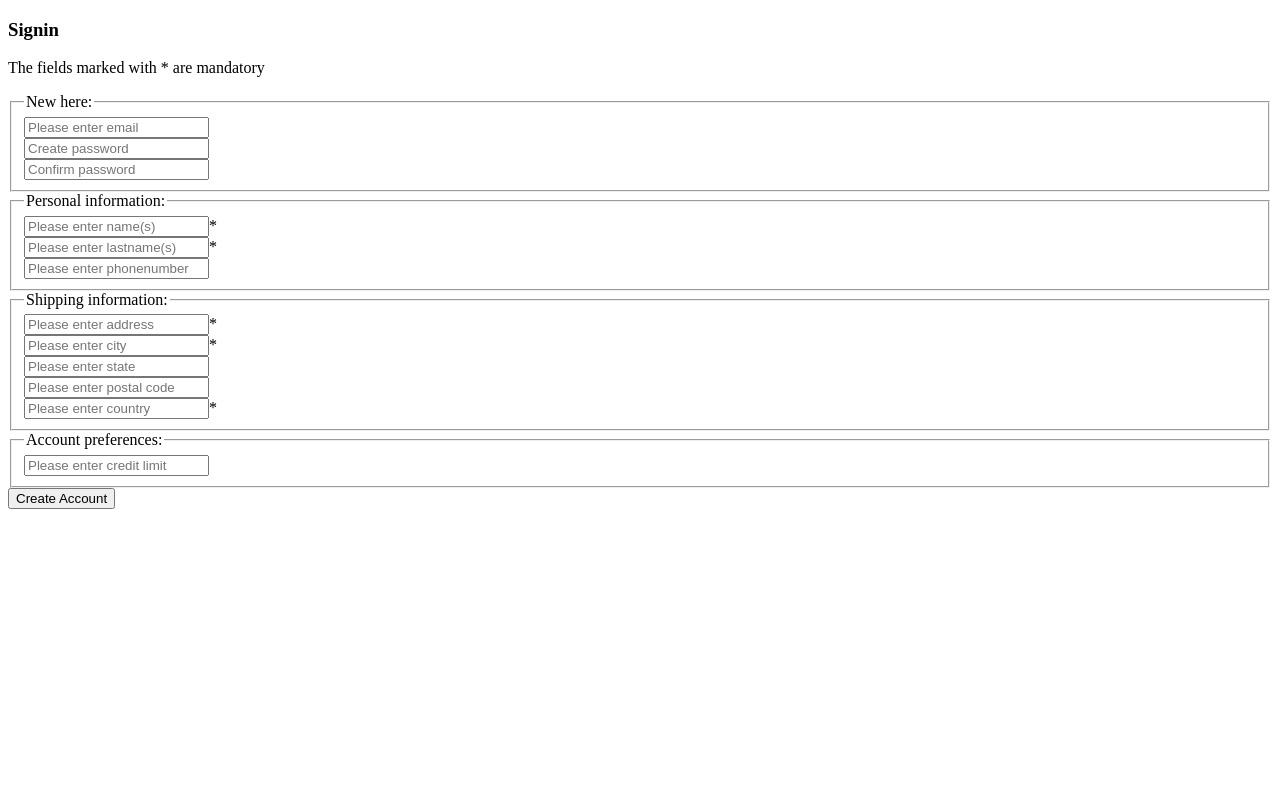
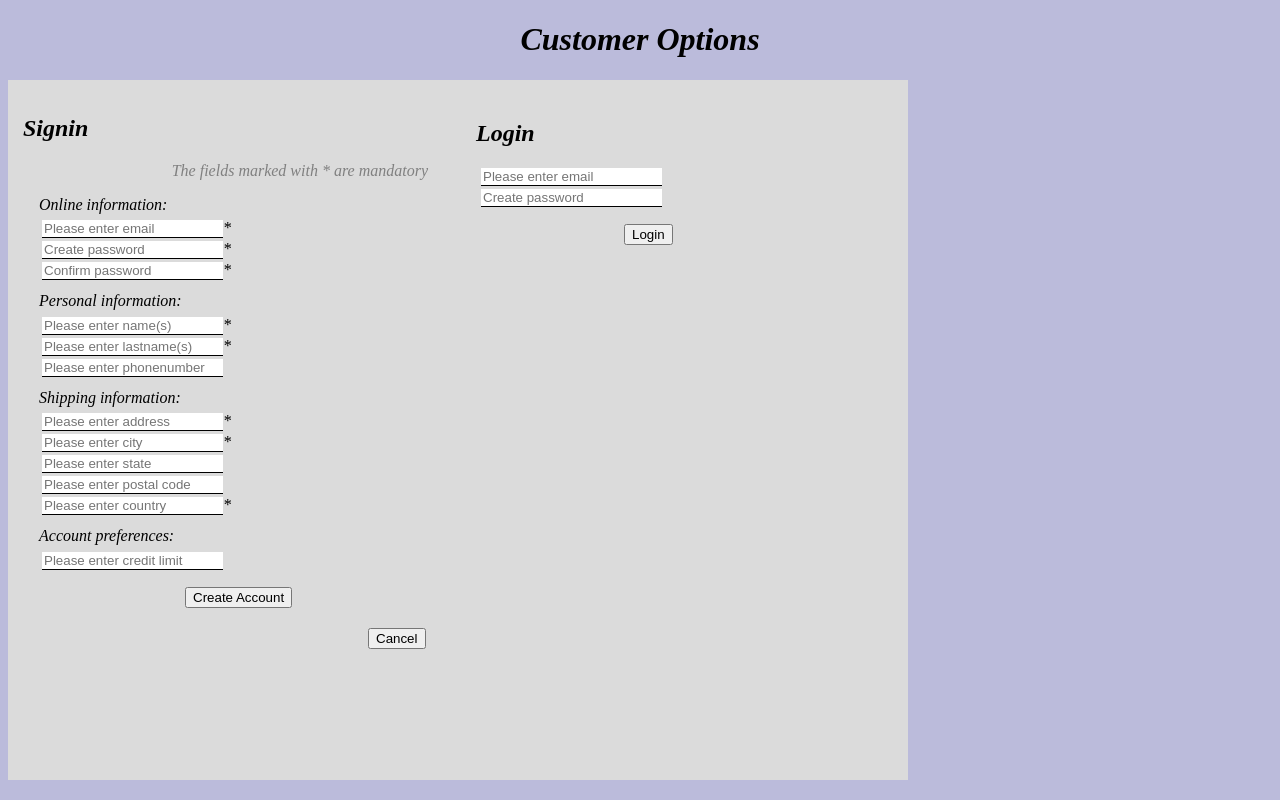
Before and after one commit to Karanval/MiniEcommerce, a PHP site: page /add-customer-page.html in a window 1280 px wide. Run offline with PHP 8.4, Linux system fonts and the light colour scheme.

Commit message:
added the login form, added some stiles to the form, and deleted unnecesary files

```diff
--- a/add-customer-page.html
+++ b/add-customer-page.html
@@ -3,19 +3,24 @@
   <head>
     <meta charset="utf-8">
     <title>Add Customer</title>
+    <link rel="stylesheet" type="text/css" href="css/new-custommer.css">
   </head>
   <body>
     <header>
-      <h3>Signin</h3>
+      <h1 class="title">Customer Options</h1>
     </header>
-    <section class="customer-section">
+    <section class="forms">
       <form class="new-customer-form" action="add-customer-result.php">
+        <h2 class="form-title"> Signin </h2>
         <p class="form-especifications">The fields marked with * are mandatory</p>
         <fieldset class="customer-fieldset">
-           <legend>New here:</legend>
-           <input class="customer-data" type="text" name="email" placeholder="Please enter email"><br>
-           <input class="customer-data" type="password" name="password" placeholder="Create password"><br>
-           <input class="customer-data" type="password" name="password" placeholder="Confirm password"><br>
+           <legend>Online information:</legend>
+           <input class="customer-data" type="text" name="email" placeholder="Please enter email">*<br>
+           <input class="customer-data" type="password" name="password"
+           id="password" placeholder="Create password">*<br>
+           <input class="customer-data" type="confirm-password" id="confirm-password"
+           placeholder="Confirm password"  keyup="checkPasswordMatch();">*<br>
+           <div class="registrationFormAlert" id="divCheckPasswordMatch">
         </fieldset>
         <fieldset class="customer-fieldset">
            <legend>Personal information:</legend>
@@ -35,8 +40,22 @@
           <legend>Account preferences:</legend>
            <input class="customer-data" type="number" name="credit_limit" placeholder="Please enter credit limit"><br>
         </fieldset>
-        <input class="customer-submit" type="submit" value="Create Account">
+        <input class="customer-create" type="submit" value="Create Account">
       </form>
+
+
+      <form class="login-form" action="login-result.php">
+        <fieldset class="customer-fieldset">
+          <h2 class="form-title"> Login </h2>
+           <input class="customer-data" type="text" name="email" placeholder="Please enter email"><br>
+           <input class="customer-data" type="password" name="password" placeholder="Create password"><br>
+        </fieldset>
+        <input class="customer-login" type="submit" value="Login">
+      </form>
+
+      <a class="cancel-link" href="index.php">
+        <button class="cancel">Cancel</button>
+      </a>
     </section>
   </body>
 </html>
--- /dev/null
+++ b/css/new-custommer.css
@@ -0,0 +1,52 @@
+body{
+  background-color: #BBBBDB;
+  font-size: 16px;
+}
+.title{
+  font-style: italic;
+  text-align: center;
+}
+.forms {
+  background-color: #DBDBDB;
+  height: 700px;
+  width: 900px;
+}
+.new-customer-form{
+  display : inline-block;
+  width: 45%;
+  vertical-align: top;
+  margin: 15px;
+}
+.form-title{
+  font-style: italic;
+  text-align: left;
+}
+.form-especifications{
+  font-style: italic;
+  color: gray;
+  text-align: right;
+}
+.customer-fieldset{
+  border: none;
+  font-style: italic;
+}
+.customer-data{
+  border: none;
+  border-bottom: 1px solid;
+  margin-left: 5px;
+  margin-bottom: 2px;
+}
+.customer-create{
+  margin: 5px 40%;
+}
+.login-form{
+  display : inline-block;
+  width: 45%;
+  vertical-align: middle;
+  margin: 15px;
+}
+.customer-login{
+  margin: 5px 40%;}
+.cancel-link{
+  margin: 5px 40%;
+}
```
Also changed, not shown: add-customer-result.php (+16 -5 lines), css/p.css (deleted, +0 -56 lines), login-result.php (added, +50 -0 lines), 1 other file.
